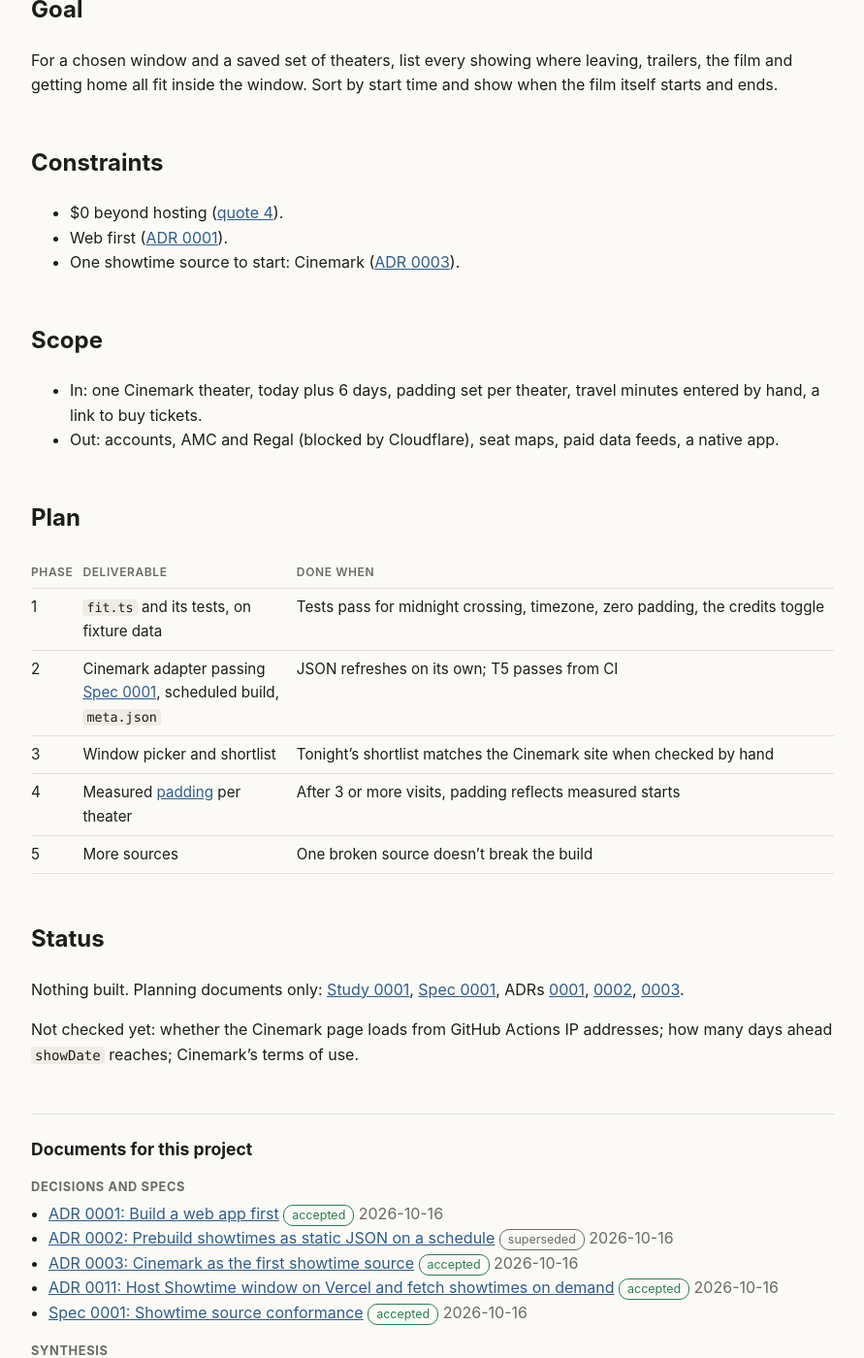
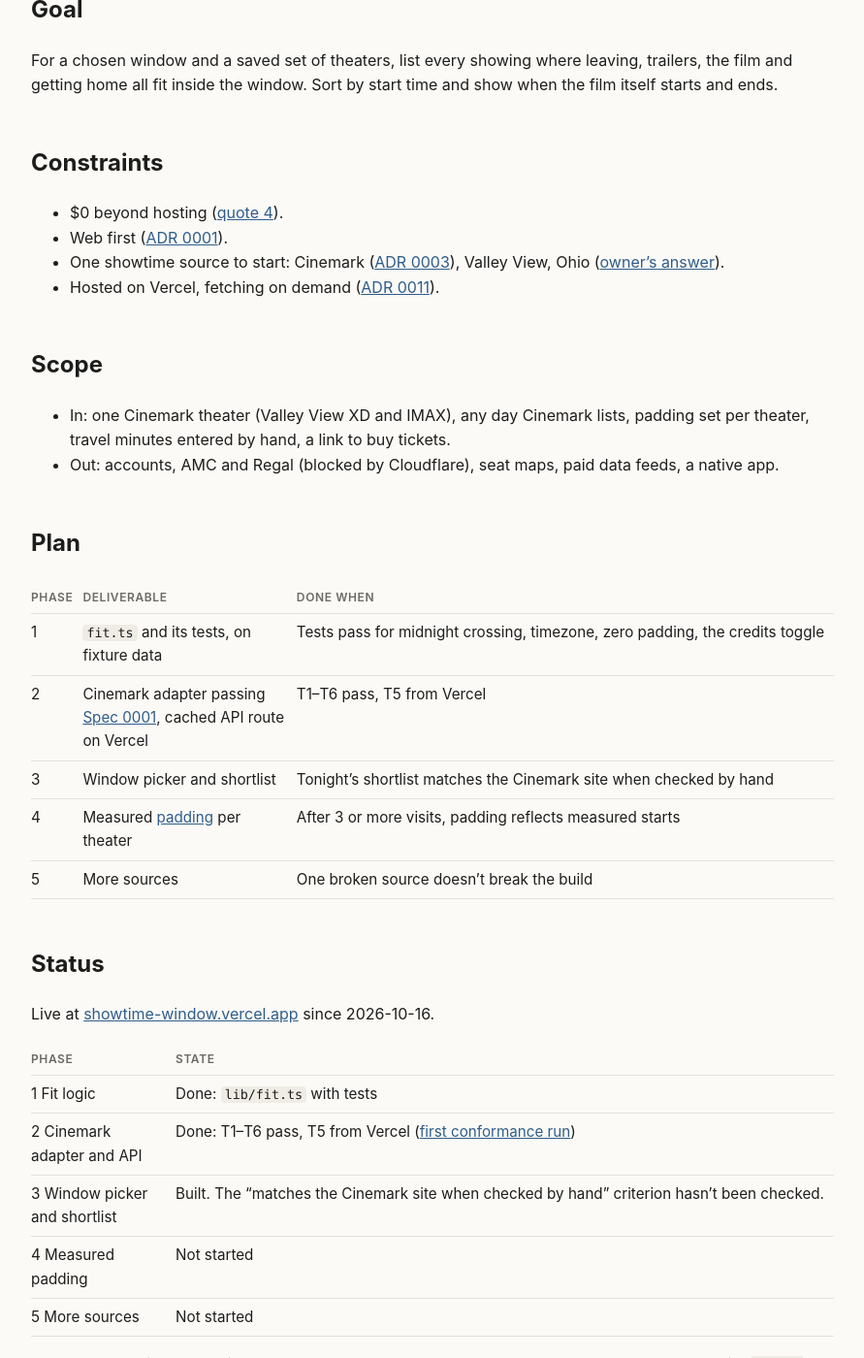
Before and after one commit to mknepprath/design-record, a Jekyll site: the page built from projects/showtime-window.md, in a window 1280 px wide and 1400 px high, scrolled down 464 px. Shown: the whole window at 97% size, without its empty margins (194-1085 px from the left). Built offline with Jekyll 4.4.1, drawn with Linux system fonts in a browser that asks for light colours; some of the changed text lies outside the part shown.

Commit message:
docs: update the Showtime window project page

```diff
--- a/projects/showtime-window.md
+++ b/projects/showtime-window.md
@@ -22,11 +22,12 @@ For a chosen window and a saved set of theaters, list every showing where leavin
 
 - $0 beyond hosting ([quote 4](../evidence/feedback/2026-10-16-owner-constraints-for-showtime-window.md)).
 - Web first ([ADR 0001](../decisions/0001-build-a-web-app-first.md)).
-- One showtime source to start: Cinemark ([ADR 0003](../decisions/0003-cinemark-as-the-first-showtime-source.md)).
+- One showtime source to start: Cinemark ([ADR 0003](../decisions/0003-cinemark-as-the-first-showtime-source.md)), Valley View, Ohio ([owner's answer](../evidence/feedback/2026-10-16-owner-picks-theater-and-hosting.md)).
+- Hosted on Vercel, fetching on demand ([ADR 0011](../decisions/0011-host-showtime-window-on-vercel.md)).
 
 ## Scope
 
-- In: one Cinemark theater, today plus 6 days, padding set per theater, travel minutes entered by hand, a link to buy tickets.
+- In: one Cinemark theater (Valley View XD and IMAX), any day Cinemark lists, padding set per theater, travel minutes entered by hand, a link to buy tickets.
 - Out: accounts, AMC and Regal (blocked by Cloudflare), seat maps, paid data feeds, a native app.
 
 ## Plan
@@ -34,13 +35,27 @@ For a chosen window and a saved set of theaters, list every showing where leavin
 | Phase | Deliverable | Done when |
 | --- | --- | --- |
 | 1 | `fit.ts` and its tests, on fixture data | Tests pass for midnight crossing, timezone, zero padding, the credits toggle |
-| 2 | Cinemark adapter passing [Spec 0001](../specs/0001-showtime-source-conformance.md), scheduled build, `meta.json` | JSON refreshes on its own; T5 passes from CI |
+| 2 | Cinemark adapter passing [Spec 0001](../specs/0001-showtime-source-conformance.md), cached API route on Vercel | T1–T6 pass, T5 from Vercel |
 | 3 | Window picker and shortlist | Tonight's shortlist matches the Cinemark site when checked by hand |
 | 4 | Measured [padding](../glossary/padding.md) per theater | After 3 or more visits, padding reflects measured starts |
 | 5 | More sources | One broken source doesn't break the build |
 
 ## Status
 
-Nothing built. Planning documents only: [Study 0001](../studies/0001-which-showtime-sources-can-be-read-for-free.md), [Spec 0001](../specs/0001-showtime-source-conformance.md), ADRs [0001](../decisions/0001-build-a-web-app-first.md), [0002](../decisions/0002-prebuild-showtimes-as-static-json.md), [0003](../decisions/0003-cinemark-as-the-first-showtime-source.md).
+Live at [showtime-window.vercel.app](https://showtime-window.vercel.app) since 2026-10-16.
 
-Not checked yet: whether the Cinemark page loads from GitHub Actions IP addresses; how many days ahead `showDate` reaches; Cinemark's terms of use.
+| Phase | State |
+| --- | --- |
+| 1 Fit logic | Done: `lib/fit.ts` with tests |
+| 2 Cinemark adapter and API | Done: T1–T6 pass, T5 from Vercel ([first conformance run](../evidence/observations/2026-10-16-showtime-window-first-conformance-run.md)) |
+| 3 Window picker and shortlist | Built. The "matches the Cinemark site when checked by hand" criterion hasn't been checked. |
+| 4 Measured padding | Not started |
+| 5 More sources | Not started |
+
+Not done: the GitHub repo isn't connected to Vercel yet, so pushes don't deploy; deploys run with `vercel deploy --prod`.
+
+## Private documents
+
+The repo is private; these links work for collaborators only.
+
+- [showtime-window repo](https://github.com/mknepprath/showtime-window): code, README, tests
```
Also changed, not shown: _data/record.json (+5 -4 lines).
